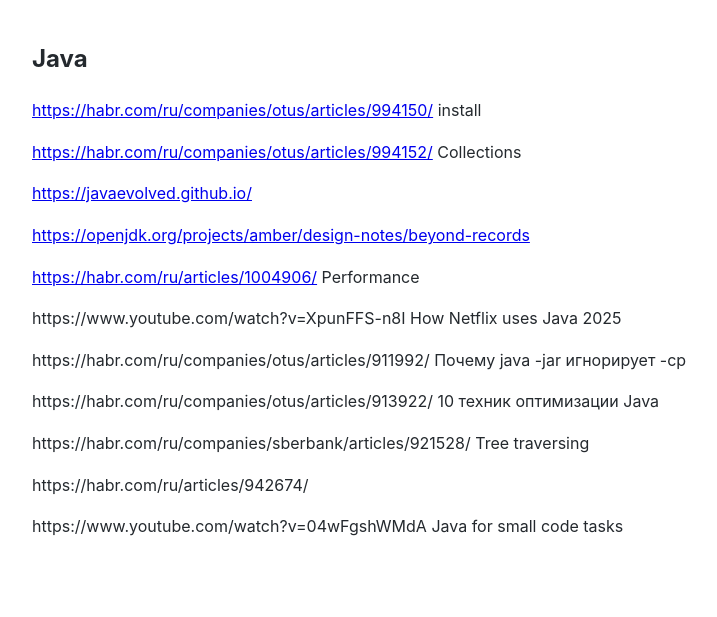
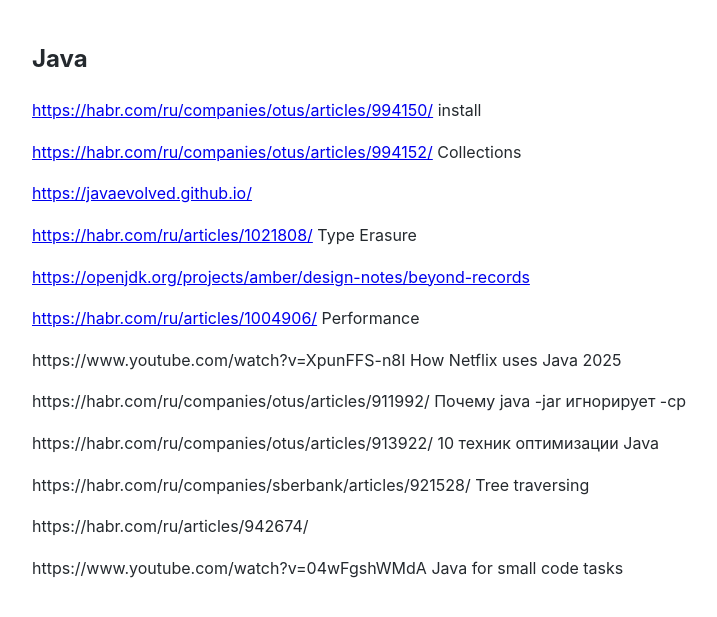
Before and after one commit to Michael-Lubinsky/michael-lubinsky.github.com, a Jekyll site: the page built from java/java.md, in a window 1280 px wide. Shown: the top 617 px of the page, without its empty margins (158-875 px from the left). Built offline with Jekyll 4.4.1, drawn with Linux system fonts in a browser that asks for light colours; our own code applies the rules of GitHub Pages for plain Markdown files.

Commit message:
Update java.md

```diff
--- a/java/java.md
+++ b/java/java.md
@@ -5,6 +5,8 @@
 <https://habr.com/ru/companies/otus/articles/994152/> Collections
 
 <https://javaevolved.github.io/>
+
+<https://habr.com/ru/articles/1021808/> Type Erasure
 
 <https://openjdk.org/projects/amber/design-notes/beyond-records>
 
```
